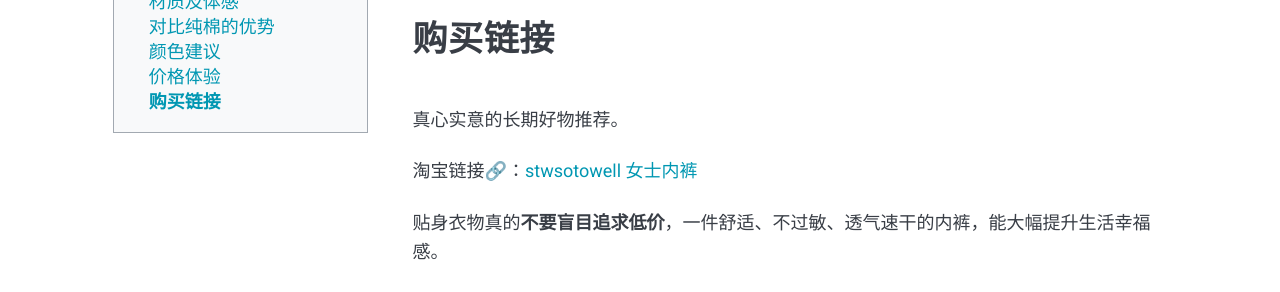
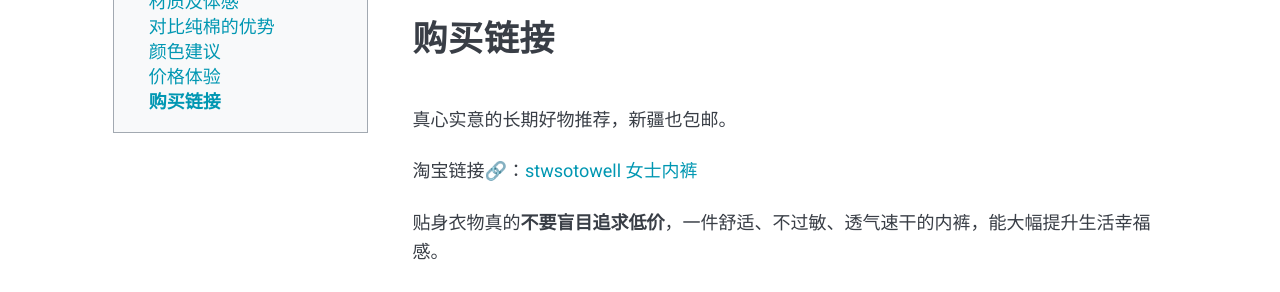
Before and after one commit to xiangxinotes/xiangxinotes.github.io, a Jekyll site: the page built from _posts/2026-05-05-underwear-recommendation-xinjiang-free-shipping.markdown, in a window 1280 px wide and 900 px high, scrolled down 2149 px. Shown: the part 151-443 px from the top of the window. Built offline with Jekyll 4.4.1, drawn with Linux system fonts in a browser that asks for light colours; nearby versions of some CDN libraries; comment, search, counter and statistics services are not loaded.

Commit message:
update wording

```diff
--- a/_posts/2026-05-05-underwear-recommendation-xinjiang-free-shipping.markdown
+++ b/_posts/2026-05-05-underwear-recommendation-xinjiang-free-shipping.markdown
@@ -2,7 +2,7 @@
 layout: post
 title: 人生本命内裤｜stwsotowell 莫代尔内裤真实穿着体验，附购买链接！
 date: 2026-05-05 15:55:35 +0800
-description: 本人长期买，长期穿的人生本命内裤：stwsotowell莫代尔棉内裤推荐。对比纯棉内裤痛点，高弹不勒、防过敏、吸汗速干，分享穿搭隐形配色与入手价格。放心入手，你绝不会后悔！
+description: 本人长期买，长期穿的人生本命内裤：stwsotowell莫代尔棉内裤推荐。对比纯棉内裤痛点，高弹不勒、防过敏、吸汗速干，分享穿搭隐形配色与入手价格。新疆也包邮，放心入手，你绝不会后悔！
 image: pexels-cristian-rojas-8783684.jpg
 tags: product cloth
 keywords: "sotowell内裤,莫代尔内裤,舒适内裤推荐,防过敏贴身衣物,高弹透气内裤,sotowell,stw内裤,内裤推荐,人生内裤,不过敏内裤,过敏人士适合的内裤,内裤不干怎么办,新疆包邮内裤,莫代尔棉内裤,stwsotowell"
@@ -66,7 +66,7 @@
 
 ## 购买链接
 
-真心实意的长期好物推荐。
+真心实意的长期好物推荐，新疆也包邮。
 
 淘宝链接🔗：[stwsotowell 女士内裤](https://s.click.taobao.com/t?e=m%3D2%26s%3DlGQ0BK%2B8DOdw4vFB6t2Z2ueEDrYVVa64%2BJVSEcSZnCAyWKG4T5PQo1906SyIHsHU04dZEzkJJNn0JlhLk0Jl4W51WRknh2iJSQ2p8KpMHEzUKmkzOudPbBY5YNFuLb7rteL7p5k0R00IazGbjx72GR8X7G7Q37BaUODKEOASdcc67BoKqFuO1v1SarTXhIOTUdDn0Cj7EhPwt1%2FH0DMOxQJ0Y12NLYlSTIaUblSCXNmWYS1udUWwp6toSFBZ2cvscV2LFIcfNpmOXCT0BYpA6XB6Jd9pUfrR1KilmKsn0wy%2FjkTm981FaEGDpK37%2BnLsxiXvDf8DaRs%3D&union_lens=lensId%3AOPT%401777968095%400bf8f80b_0d24_19df7281ff3_9a6d%4001%40eyJmbG9vcklkIjoxMDYxODN9)
 
```
